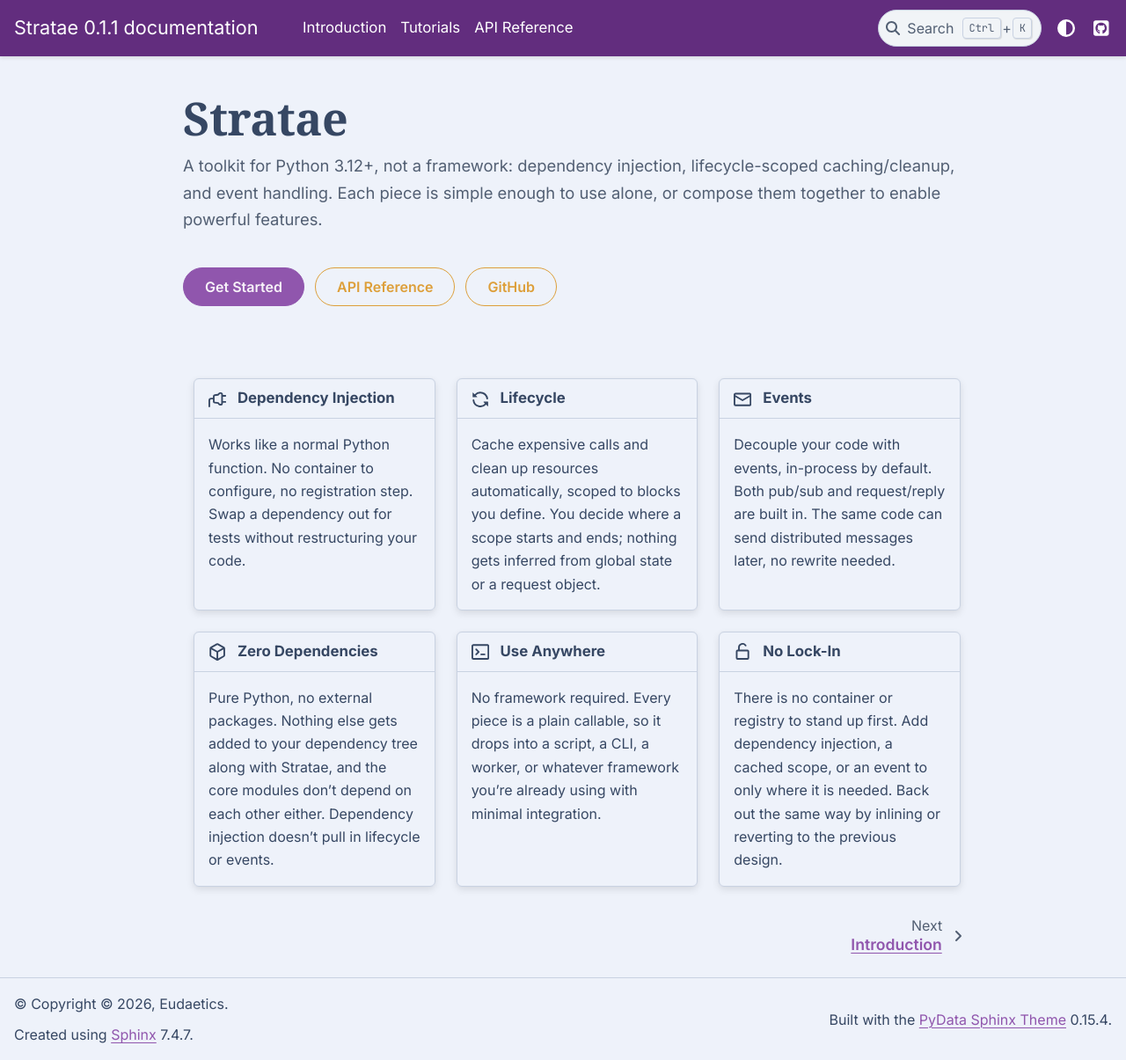
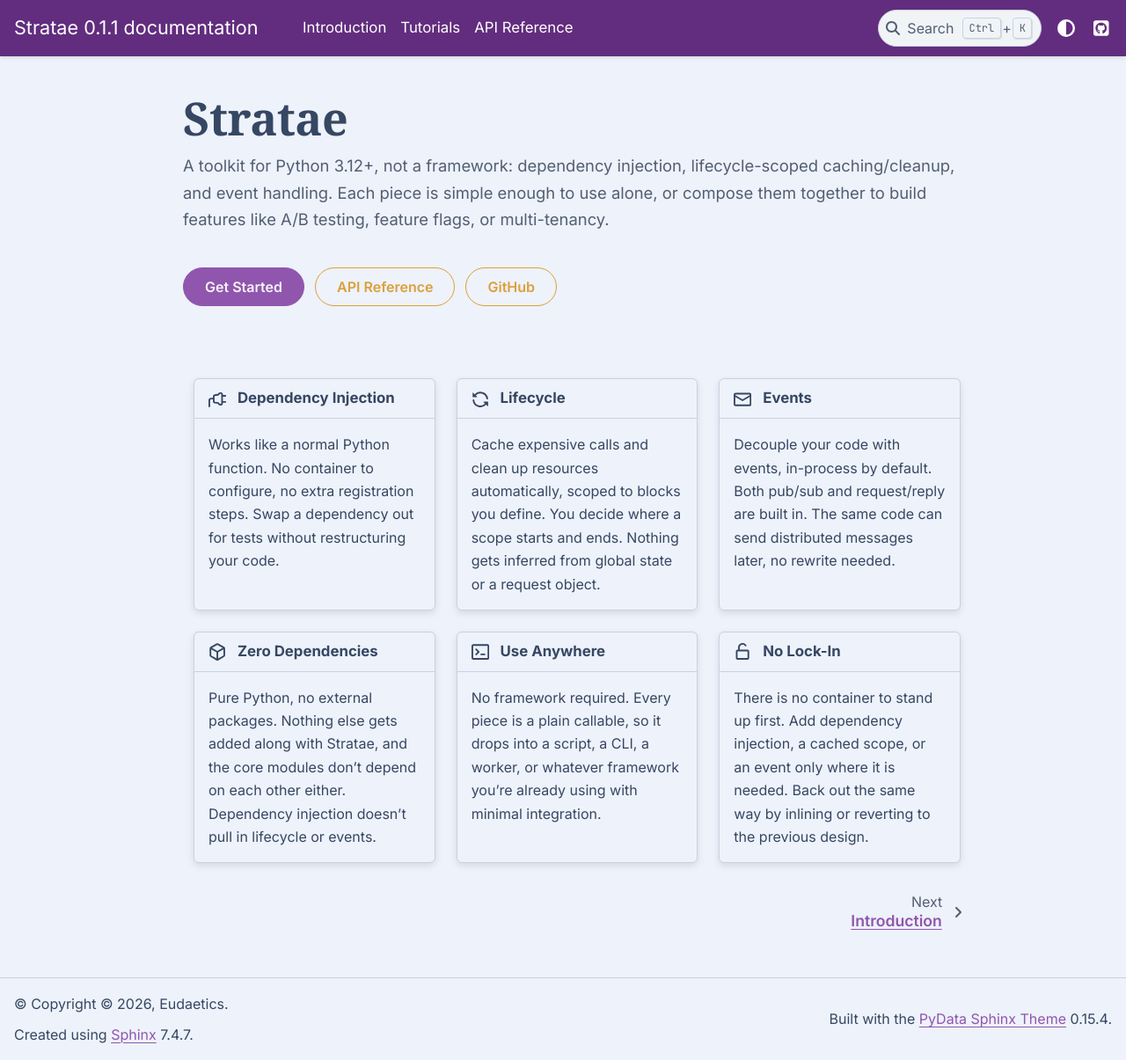
Before and after one commit to Eudaetics/stratae, a Sphinx documentation site: the page built from docs/index.md, in a window 1280 px wide and 1205 px high. Shown: the whole window at 88% size. Built offline with Sphinx 7.4.7 and the PyData theme 0.15.4, drawn with Linux system fonts in a browser that asks for light colours; some web fonts are replaced; pages that are not in the unit, such as notebooks, are missing from menus.

Commit message:
more doc updates

```diff
--- a/docs/index.md
+++ b/docs/index.md
@@ -1,6 +1,6 @@
 # Stratae
 
-A toolkit for Python 3.12+, not a framework: dependency injection, lifecycle-scoped caching/cleanup, and event handling. Each piece is simple enough to use alone, or compose them together to enable powerful features.
+A toolkit for Python 3.12+, not a framework: dependency injection, lifecycle-scoped caching/cleanup, and event handling. Each piece is simple enough to use alone, or compose them together to build features like A/B testing, feature flags, or multi-tenancy.
 
 ::::{container} hero-buttons
 
@@ -36,7 +36,7 @@
 
 {octicon}`plug;1.2em` **Dependency Injection**
 ^^^
-Works like a normal Python function. No container to configure, no registration step. Swap a dependency out for tests without restructuring your code.
+Works like a normal Python function. No container to configure, no extra registration steps. Swap a dependency out for tests without restructuring your code.
 :::
 
 :::{grid-item-card}
@@ -44,7 +44,7 @@
 
 {octicon}`sync;1.2em` **Lifecycle**
 ^^^
-Cache expensive calls and clean up resources automatically, scoped to blocks you define. You decide where a scope starts and ends; nothing gets inferred from global state or a request object.
+Cache expensive calls and clean up resources automatically, scoped to blocks you define. You decide where a scope starts and ends. Nothing gets inferred from global state or a request object.
 :::
 
 :::{grid-item-card}
@@ -60,7 +60,7 @@
 
 {octicon}`package;1.2em` **Zero Dependencies**
 ^^^
-Pure Python, no external packages. Nothing else gets added to your dependency tree along with Stratae, and the core modules don't depend on each other either. Dependency injection doesn't pull in lifecycle or events.
+Pure Python, no external packages. Nothing else gets added along with Stratae, and the core modules don't depend on each other either. Dependency injection doesn't pull in lifecycle or events.
 :::
 
 :::{grid-item-card}
@@ -76,7 +76,7 @@
 
 {octicon}`unlock;1.2em` **No Lock-In**
 ^^^
-There is no container or registry to stand up first. Add dependency injection, a cached scope, or an event to only where it is needed. Back out the same way by inlining or reverting to the previous design.
+There is no container to stand up first. Add dependency injection, a cached scope, or an event only where it is needed. Back out the same way by inlining or reverting to the previous design.
 :::
 
 ::::
```
Also changed, not shown: docs/introduction.md (+4 -101 lines), docs/tutorials/getting-started.md (+1 -1 lines), docs/tutorials/index.md (+2 -2 lines).
